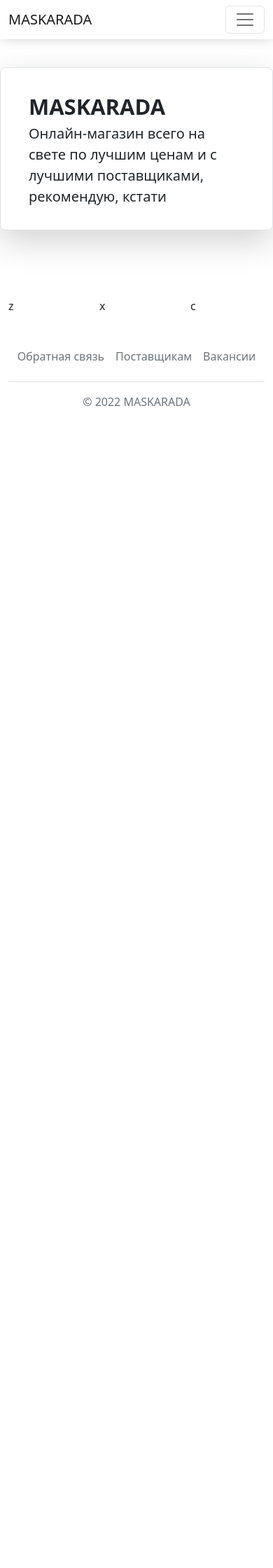
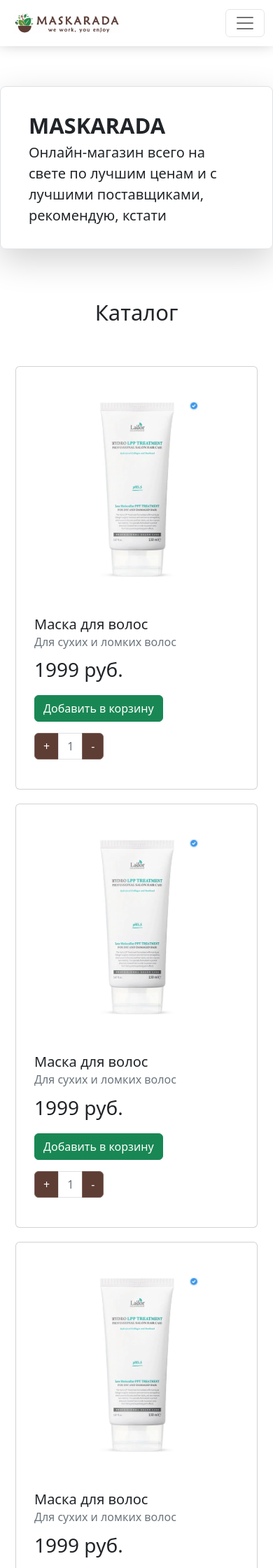
Before and after one commit to HehexOne/maskarada, a PHP site: page / in a window 390 px wide. Shown: the top 2240 px of the page at 70% size. Before the commit the page ends 580 px from the top, so only its background shows below. Run offline with PHP 8.4, Linux system fonts and the light colour scheme.

Commit message:
Main-shop template ready

```diff
--- a/index.html
+++ b/index.html
@@ -13,7 +13,7 @@
 <!-- HEADER -->
 <nav class="navbar fixed-top navbar-expand-lg">
     <div class="container-fluid">
-        <a class="navbar-brand" href="#">MASKARADA</a>
+        <a class="navbar-brand" href="#"><img id="header-image" src="static/logo-header.png"></a>
         <button class="navbar-toggler" type="button" data-bs-toggle="collapse" data-bs-target="#navbarNavAltMarkup"
                 aria-controls="navbarNavAltMarkup" aria-expanded="false" aria-label="Toggle navigation">
             <span class="navbar-toggler-icon"></span>
@@ -25,14 +25,17 @@
                 <li class="nav-item"><a class="nav-link" href="#">Отслеживание</a></li>
                 <li class="nav-item"><a class="nav-link" href="#">Контакты</a></li>
             </ul>
-            <button class="btn btn-primary">Корзина</button>
+            <ul class="pagination mt-3">
+                <li class="page-item disabled"><button class="page-link btn-primary" href="">1</button></li>
+                <li class="page-item"><button class="page-link btn-primary" href="">Корзина</button></li>
+            </ul>
         </div>
     </div>
 </nav>
 <!-- HEADER -->
 
 <!-- MAIN -->
-<div class="container my-5 py-5">
+<div id="promo-block" class="container py-5">
     <div class="row p-4 pb-0 pe-lg-0 pt-lg-5 align-items-center rounded-3 border shadow-lg">
         <div class="col-lg-7 p-3 p-lg-5 pt-lg-3">
             <h1 class="display-5 fw-bold lh-1">MASKARADA</h1>
@@ -44,11 +47,132 @@
     </div>
 </div>
 
+<h1 class="display-5 text-center mb-5 mt-4">Каталог</h1>
+
 <div class="container">
     <div class="row">
-        <div class="col">z</div>
-        <div class="col">x</div>
-        <div class="col">c</div>
+        <div class="col-md-4">
+
+            <!-- CARD -->
+
+            <div class="catalogue-card card">
+                <div class="card-image-wrapper d-flex justify-content-center align-items-center">
+                    <img class="card-image" src="static/store-lorem.png">
+                </div>
+                <div class="card-body">
+                    <h5 class="card-title">Маска для волос</h5>
+                    <h6 class="card-subtitle mb-2 text-muted">Для сухих и ломких волос</h6>
+                    <p class="price-tag fw-light card-text">1999 руб.</p>
+                    <button class="btn btn-success">Добавить в корзину</button>
+                    <ul class="pagination mt-3">
+                        <li class="page-item"><button class="page-link btn-primary" href="">+</button></li>
+                        <li class="page-item disabled"><button class="page-link btn-primary" href="">1</button></li>
+                        <li class="page-item"><button class="page-link btn-primary" href="">-</button></li>
+                    </ul>
+                </div>
+            </div>
+
+            <!-- CARD -->
+
+        </div>
+        <div class="col-md-4">
+            <div class="catalogue-card card">
+                <div class="card-image-wrapper d-flex justify-content-center align-items-center">
+                    <img class="card-image" src="static/store-lorem.png">
+                </div>
+                <div class="card-body">
+                    <h5 class="card-title">Маска для волос</h5>
+                    <h6 class="card-subtitle mb-2 text-muted">Для сухих и ломких волос</h6>
+                    <p class="price-tag fw-light card-text">1999 руб.</p>
+                    <button class="btn btn-success">Добавить в корзину</button>
+                    <ul class="pagination mt-3">
+                        <li class="page-item"><button class="page-link btn-primary" href="">+</button></li>
+                        <li class="page-item disabled"><button class="page-link btn-primary" href="">1</button></li>
+                        <li class="page-item"><button class="page-link btn-primary" href="">-</button></li>
+                    </ul>
+                </div>
+            </div>
+        </div>
+        <div class="col-md-4">
+            <div class="catalogue-card card">
+                <div class="card-image-wrapper d-flex justify-content-center align-items-center">
+                    <img class="card-image" src="static/store-lorem.png">
+                </div>
+                <div class="card-body">
+                    <h5 class="card-title">Маска для волос</h5>
+                    <h6 class="card-subtitle mb-2 text-muted">Для сухих и ломких волос</h6>
+                    <p class="price-tag fw-light card-text">1999 руб.</p>
+                    <button class="btn btn-success">Добавить в корзину</button>
+                    <ul class="pagination mt-3">
+                        <li class="page-item"><button class="page-link btn-primary" href="">+</button></li>
+                        <li class="page-item disabled"><button class="page-link btn-primary" href="">1</button></li>
+                        <li class="page-item"><button class="page-link btn-primary" href="">-</button></li>
+                    </ul>
+                </div>
+            </div>
+        </div>
+    </div>
+    <div class="row">
+        <div class="col-md-4">
+
+            <!-- CARD -->
+
+            <div class="catalogue-card card">
+                <div class="card-image-wrapper d-flex justify-content-center align-items-center">
+                    <img class="card-image" src="static/store-lorem.png">
+                </div>
+                <div class="card-body">
+                    <h5 class="card-title">Маска для волос</h5>
+                    <h6 class="card-subtitle mb-2 text-muted">Для сухих и ломких волос</h6>
+                    <p class="price-tag fw-light card-text">1999 руб.</p>
+                    <button class="btn btn-success">Добавить в корзину</button>
+                    <ul class="pagination mt-3">
+                        <li class="page-item"><button class="page-link btn-primary" href="">+</button></li>
+                        <li class="page-item disabled"><button class="page-link btn-primary" href="">1</button></li>
+                        <li class="page-item"><button class="page-link btn-primary" href="">-</button></li>
+                    </ul>
+                </div>
+            </div>
+
+            <!-- CARD -->
+
+        </div>
+        <div class="col-md-4">
+            <div class="catalogue-card card">
+                <div class="card-image-wrapper d-flex justify-content-center align-items-center">
+                    <img class="card-image" src="static/store-lorem.png">
+                </div>
+                <div class="card-body">
+                    <h5 class="card-title">Маска для волос</h5>
+                    <h6 class="card-subtitle mb-2 text-muted">Для сухих и ломких волос</h6>
+                    <p class="price-tag fw-light card-text">1999 руб.</p>
+                    <button class="btn btn-success">Добавить в корзину</button>
+                    <ul class="pagination mt-3">
+                        <li class="page-item"><button class="page-link btn-primary" href="">+</button></li>
+                        <li class="page-item disabled"><button class="page-link btn-primary" href="">1</button></li>
+                        <li class="page-item"><button class="page-link btn-primary" href="">-</button></li>
+                    </ul>
+                </div>
+            </div>
+        </div>
+        <div class="col-md-4">
+            <div class="catalogue-card card">
+                <div class="card-image-wrapper d-flex justify-content-center align-items-center">
+                    <img class="card-image" src="static/store-lorem.png">
+                </div>
+                <div class="card-body">
+                    <h5 class="card-title">Маска для волос</h5>
+                    <h6 class="card-subtitle mb-2 text-muted">Для сухих и ломких волос</h6>
+                    <p class="price-tag fw-light card-text">1999 руб.</p>
+                    <button class="btn btn-success">Добавить в корзину</button>
+                    <ul class="pagination mt-3">
+                        <li class="page-item"><button class="page-link btn-primary" href="">+</button></li>
+                        <li class="page-item disabled"><button class="page-link btn-primary" href="">1</button></li>
+                        <li class="page-item"><button class="page-link btn-primary" href="">-</button></li>
+                    </ul>
+                </div>
+            </div>
+        </div>
     </div>
 </div>
 <!-- MAIN -->
--- a/static/style.css
+++ b/static/style.css
@@ -4,17 +4,7 @@
 }
 
 #promo-block {
-    /*background: url("https://cdn-front.kwork.ru/pics/t3/55/8869626-1596462255.jpg") center 0 / cover no-repeat;*/
-    background-color: #414141;
-    width: 90%;
-    min-height: 20rem;
-    border-radius: 10px;
-    box-shadow: 0 5px 10px rgba(0, 0, 0, 0.1);
-    display: flex;
-    flex-direction: column;
-    justify-content: center;
-    align-items: center;
-    padding: 10px;
+    margin-top: 75px;
 }
 
 .card {
@@ -35,7 +25,15 @@
 }
 
 .catalogue-card {
-    min-width: 300px;
+    min-width: 200px;
+    max-width: 400px;
+    transition: 0.3s;
+    margin: 10px;
+    padding: 10px;
+}
+
+.catalogue-card:hover {
+    box-shadow: 0 0 25px rgba(0, 0, 0, 0.1);
 }
 
 .btn-primary {
@@ -51,6 +49,7 @@
 }
 
 .btn-primary:focus, .btn-primary.focus {
+    color: #b7b7b7;
     box-shadow: 0 0 0 .2rem rgba(94,61,52,0.5);
     background-color: #4f352d;
     border-color: #67544f;
@@ -76,3 +75,21 @@
     background-color: white;
     box-shadow: 0 -5px 20px rgba(0, 0, 0, 0.3);
 }
+
+#header-image {
+    height: 40px;
+    padding: 5px;
+}
+
+.price-tag {
+    font-size: 28px;
+}
+
+.card-image-wrapper {
+    padding: 40px;
+}
+
+.card-image {
+    max-height: 250px;
+    width: auto;
+}
```
Also changed, not shown: static/logo-header.png (added), static/store-lorem.png (added).
